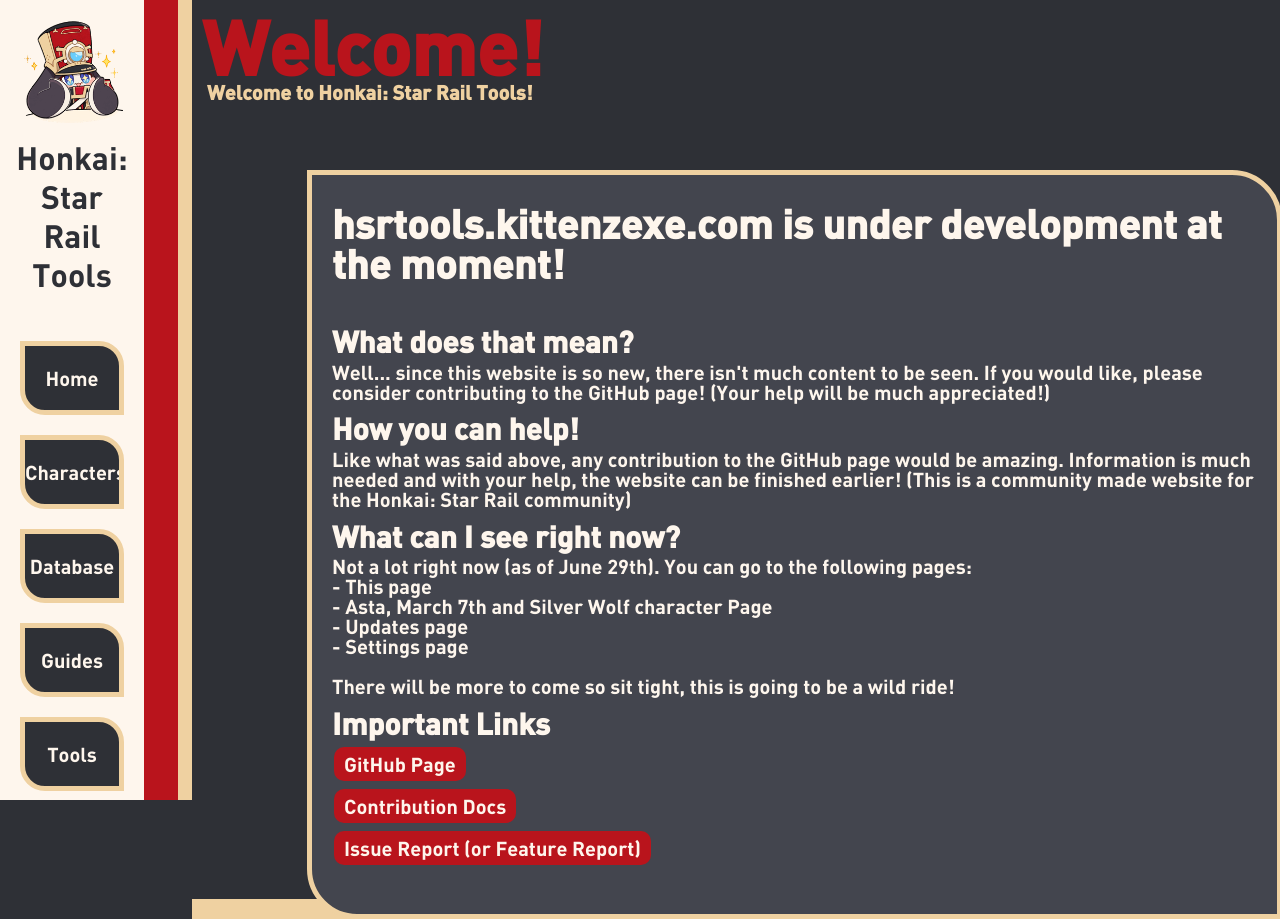
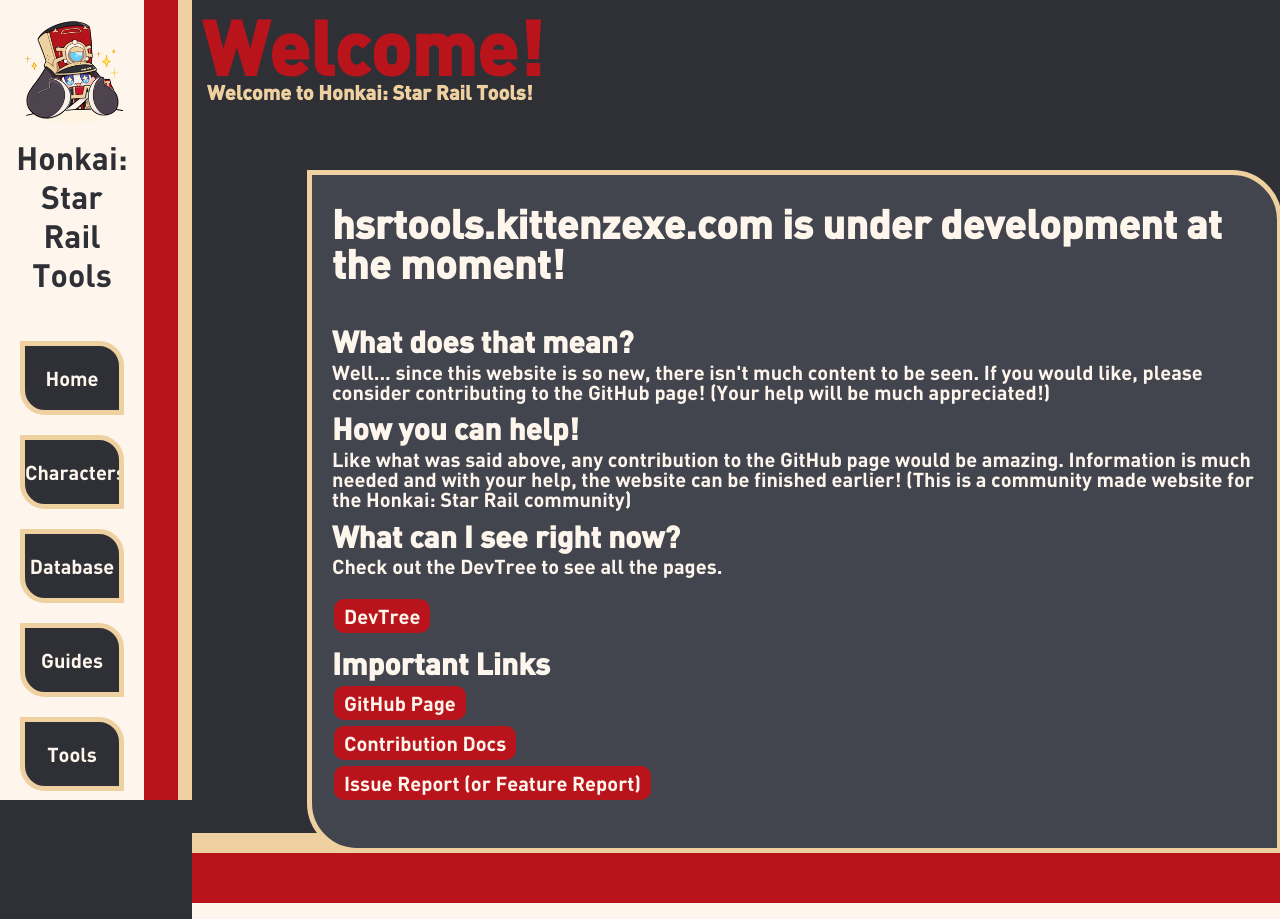
Before and after one commit to KittenzExe/hsrtools.kittenzexe, a SvelteKit app: page / in a window 1280 px wide. Shown: the top 919 px of the page. Built offline with nearby package versions, Linux system fonts and the light colour scheme.

Commit message:
Update index.svelte

```diff
--- a/src/routes/index.svelte
+++ b/src/routes/index.svelte
@@ -1,6 +1,4 @@
 <script>
-  // @ts-nocheck
-
   import Footer from "./structure/footer.svelte"
 </script>
 
@@ -16,12 +14,13 @@
       <h2>How you can help!</h2>
       <p style="line-height: 20px; margin-top: -7.5px;">Like what was said above, any contribution to the GitHub page would be amazing. Information is much needed and with your help, the website can be finished earlier! (This is a community made website for the Honkai: Star Rail community)</p>
       <h2>What can I see right now?</h2>
-        <p style="line-height: 20px; margin-top: -7.5px;">Not a lot right now (as of June 29th). You can go to the following pages:<br>- This page <br> - Asta, March 7th and Silver Wolf character Page <br> - Updates page <br> - Settings page <br><br> There will be more to come so sit tight, this is going to be a wild ride!</p>
+      <p style="line-height: 20px; margin-top: -7.5px;">Check out the DevTree to see all the pages.</p>
+      <a id="button" href="./development/devtree">DevTree</a><br>
       <h2>Important Links</h2>
       <p style="line-height: 20px; margin-top: -7.5px;">
-          <button id="button" href="https://github.com/KittenzExe/hsrtools.kittenzexe" target="_blank" rel="noopener noreferrer">GitHub Page</button><br>
-          <button id="button" href="https://github.com/KittenzExe/hsrtools.kittenzexe/blob/main/CONTRIBUTING.md" target="_blank" rel="noopener noreferrer">Contribution Docs</button><br>
-          <button id="button" href="https://github.com/KittenzExe/hsrtools.kittenzexe/issues" target="_blank" rel="noopener noreferrer">Issue Report (or Feature Report)</button><br>
+        <a id="button" href="https://github.com/KittenzExe/hsrtools.kittenzexe" target="_blank" rel="noopener noreferrer">GitHub Page</a><br>
+        <a id="button" href="https://github.com/KittenzExe/hsrtools.kittenzexe/blob/main/CONTRIBUTING.md" target="_blank" rel="noopener noreferrer">Contribution Docs</a><br>
+        <a id="button" href="https://github.com/KittenzExe/hsrtools.kittenzexe/issues" target="_blank" rel="noopener noreferrer">Issue Report (or Feature Report)</a><br>
       </p>
       <br>
   </div>
@@ -121,6 +120,7 @@
       margin: 4px 2px;
       font-family: DIN;
       font-size: 20px;
+      line-height: 40px;
       cursor: pointer;
     }
 
```
Lines whose indentation alone changed are shown as unchanged.
